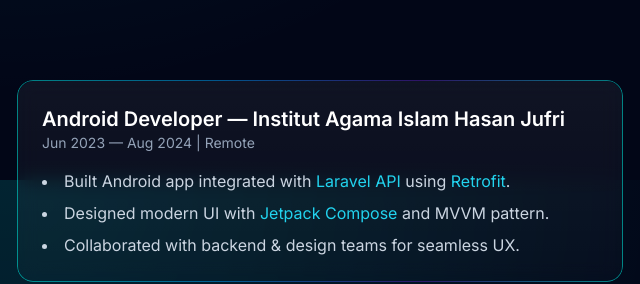
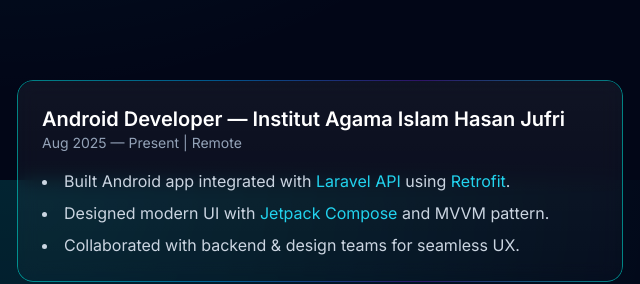
Before and after one commit to Argeswara-ops/argeswara-ops.github.io, a plain HTML site: page index.html in a window 1280 px wide. Shown: the part 2220-2504 px from the top of the page, 634-1274 px from the left. Drawn offline with nearby package versions, Linux system fonts and the light colour scheme.

Commit message:
Update employment dates for Android Developer role

```diff
--- a/index.html
+++ b/index.html
@@ -176,7 +176,7 @@
       </div>
       <div class="neon-border glass p-6 rounded-2xl">
         <h3 class="font-semibold text-xl">Android Developer — Institut Agama Islam Hasan Jufri</h3>
-        <p class="text-sm text-slate-400">Jun 2023 — Aug 2024 | Remote</p>
+        <p class="text-sm text-slate-400">Aug 2025 — Present | Remote</p>
         <ul class="mt-4 text-slate-300 space-y-2 list-disc list-inside">
           <li>Built Android app integrated with <span class="text-cyan-400">Laravel API</span> using <span class="text-cyan-400">Retrofit</span>.</li>
           <li>Designed modern UI with <span class="text-cyan-400">Jetpack Compose</span> and MVVM pattern.</li>
```
